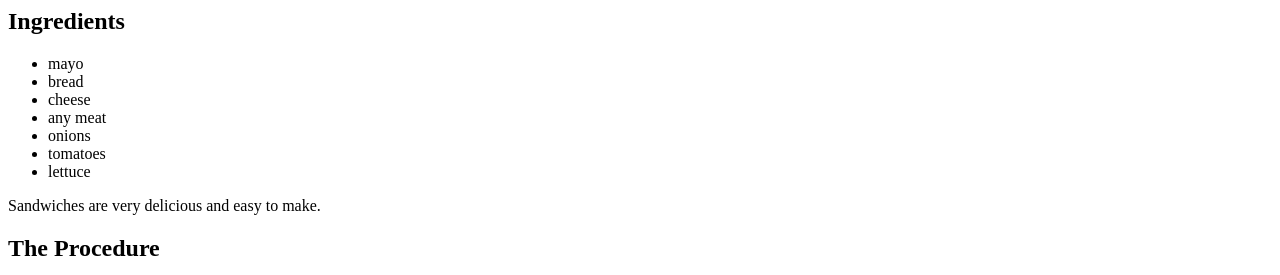
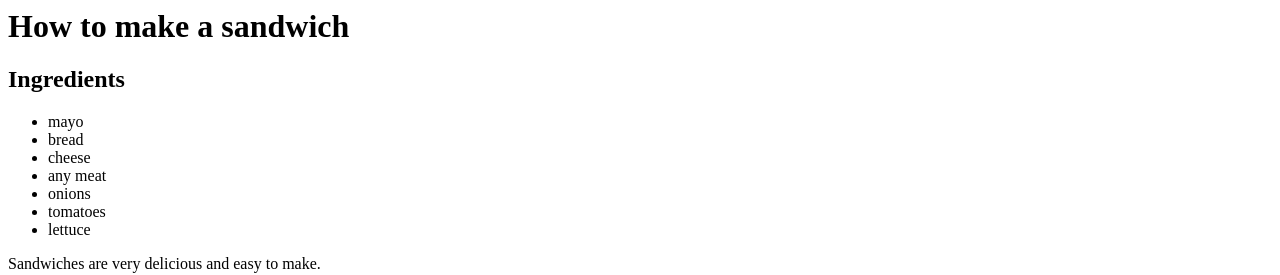
Before and after one commit to JaySingh-621/html, a plain HTML site: page index.html in a window 1280 px wide. Shown: the top 275 px of the page. Drawn offline with Linux system fonts and the light colour scheme.

Commit message:
Update index.html

```diff
--- a/index.html
+++ b/index.html
@@ -1,8 +1,7 @@
 
 <body>
-  <h1>
-  <title>How to make a sandwich</title>
-</h1>
+  <h1>How to make a sandwich</h1>
+
    <h2>Ingredients</h2>
 
    <ul>
```
